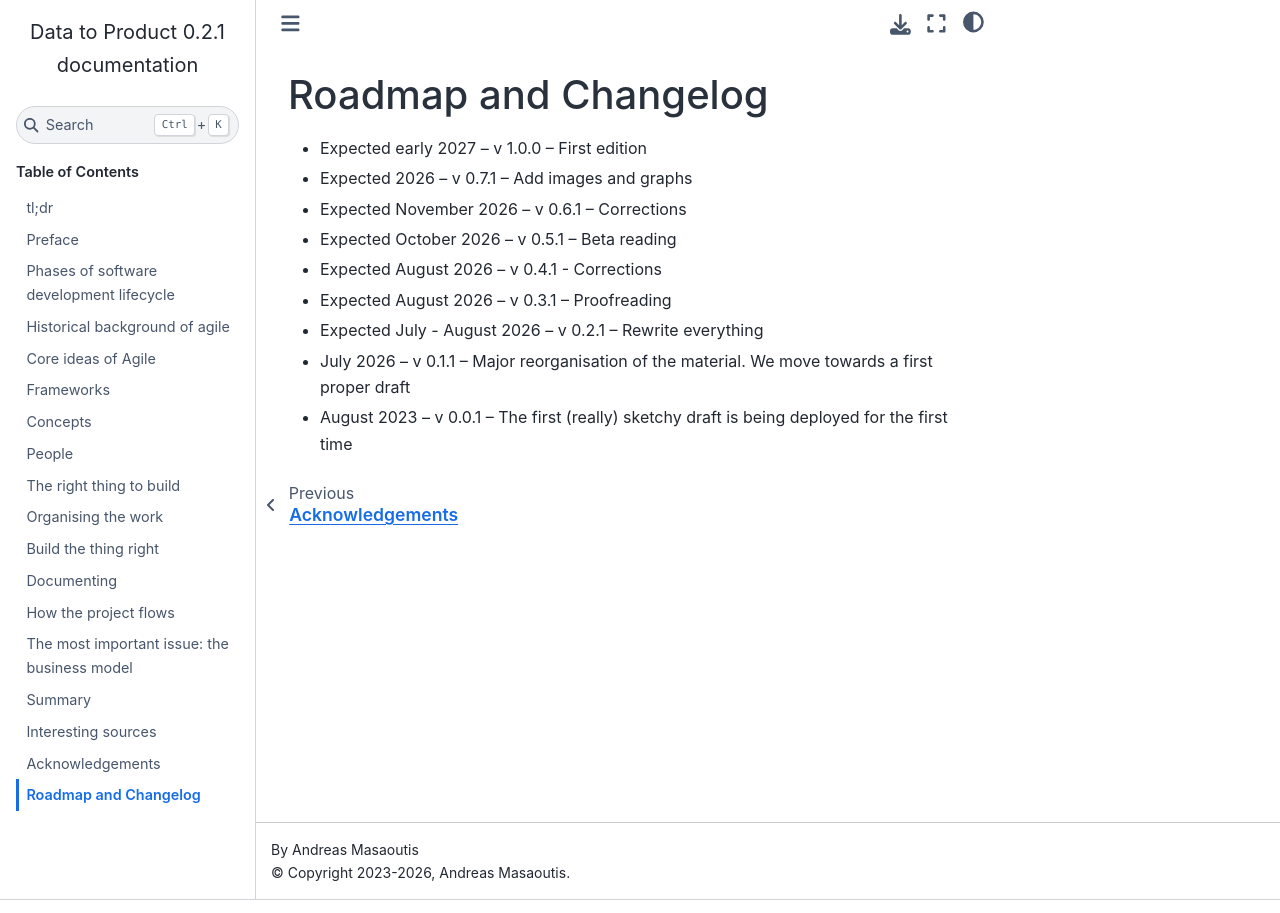
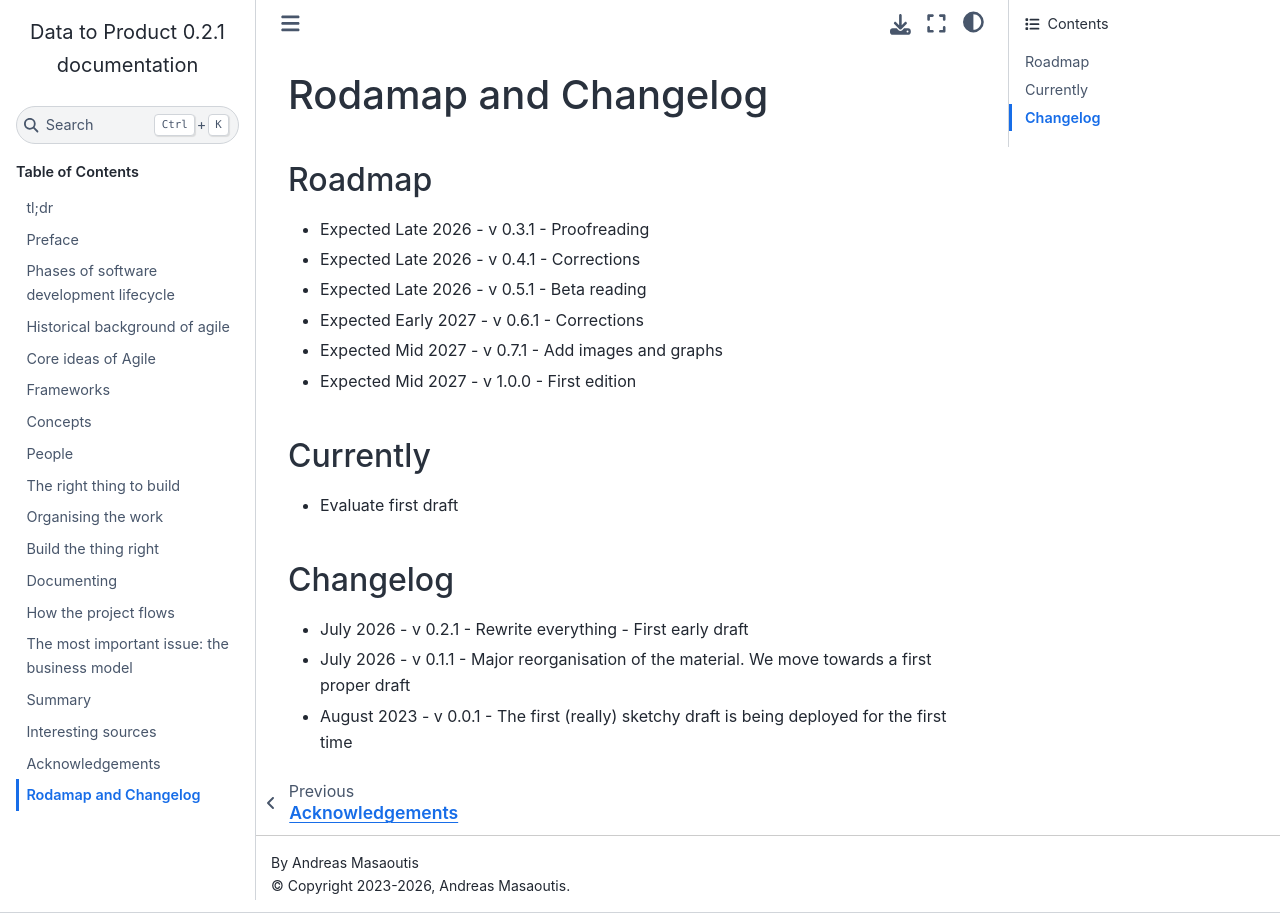
Before and after one commit to andreas-masaoutis/data_to_product_book, a Sphinx documentation site: the page built from docs/source/_files/R_Roadmap.rst, in a window 1280 px wide. Built offline with Sphinx 7.4.7 and the Sphinx Book theme 1.1.4, drawn with Linux system fonts in a browser that asks for light colours.

Commit message:
modified changelog structure

```diff
--- a/docs/source/_files/R_Roadmap.rst
+++ b/docs/source/_files/R_Roadmap.rst
@@ -1,13 +1,28 @@
-#######################
-Roadmap and Changelog
-#######################
+#########################
+Rodamap and Changelog
+#########################
 
-*	Expected early 2027 – v 1.0.0 – First edition
-*	Expected 2026 – v 0.7.1 – Add images and graphs
-*	Expected November 2026 – v 0.6.1 – Corrections
-*	Expected October 2026 – v 0.5.1 – Beta reading
-*	Expected August 2026 – v 0.4.1 - Corrections
-*	Expected August 2026 – v 0.3.1 – Proofreading
-*	Expected July - August 2026 – v 0.2.1 – Rewrite everything
-*	July 2026 – v 0.1.1 – Major reorganisation of the material. We move towards a first proper draft
-*	August 2023 – v 0.0.1 – The first (really) sketchy draft is being deployed for the first time
+=======================
+Roadmap
+=======================
+
+*	Expected Late 2026 - v 0.3.1 - Proofreading
+*	Expected Late 2026 - v 0.4.1 - Corrections
+*	Expected Late 2026 - v 0.5.1 - Beta reading
+*	Expected Early 2027 - v 0.6.1 - Corrections
+*	Expected Mid 2027 - v 0.7.1 - Add images and graphs
+*	Expected Mid 2027 - v 1.0.0 - First edition
+
+=======================
+Currently
+=======================
+
+*	Evaluate first draft
+
+=======================
+Changelog
+=======================
+
+*	July 2026 - v 0.2.1 - Rewrite everything - First early draft
+*	July 2026 - v 0.1.1 - Major reorganisation of the material. We move towards a first proper draft
+*	August 2023 - v 0.0.1 - The first (really) sketchy draft is being deployed for the first time
```
